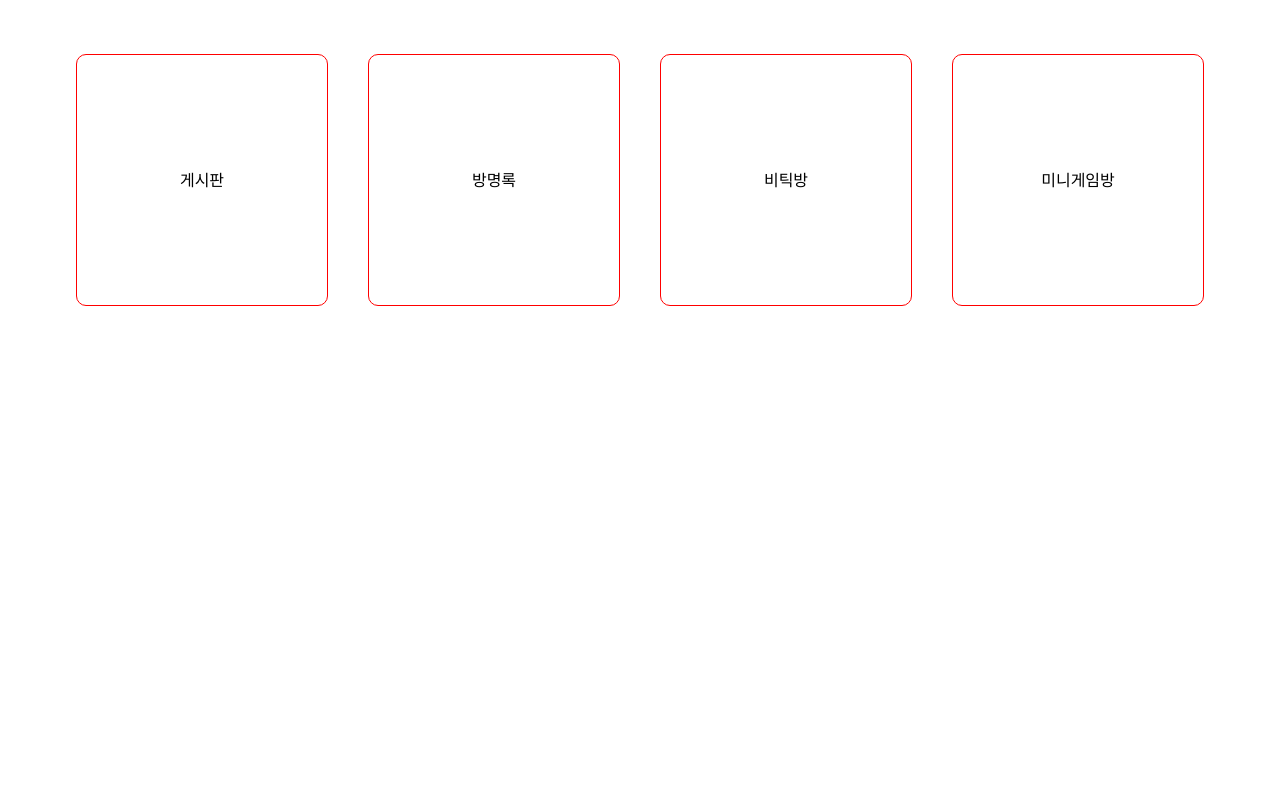
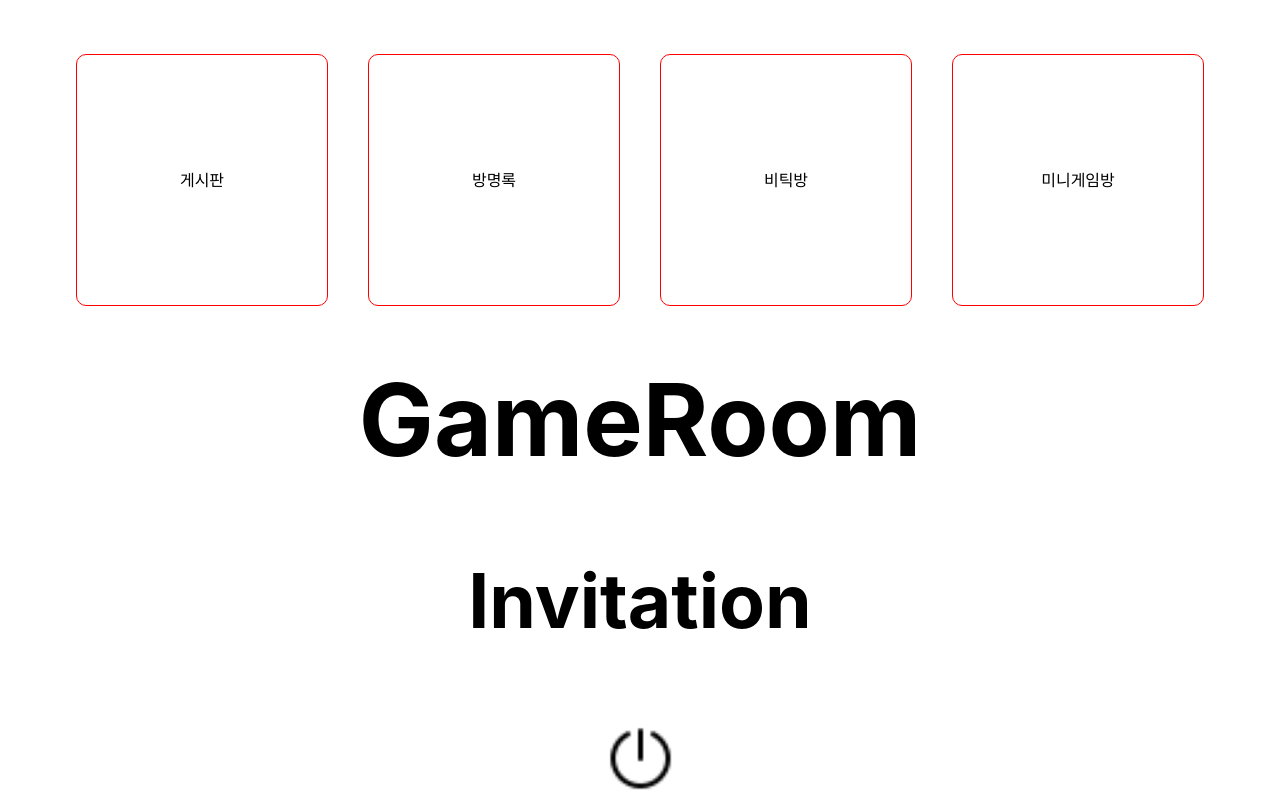
Before and after one commit to dngus1683/GameRoom, a React (Create React App) app in the folder project1_GameRoom/Project/Home/장우현/react/gameroom-react/: page / in a window 1280 px wide. Shown: the part 232-1032 px from the top of the page. Before the commit the page ends 800 px from the top, so only its background shows below. Built offline with nearby package versions, Linux system fonts and the light colour scheme.

Commit message:
8주차 home화면 수정2(gate화면코드 임시추가)

```diff
--- a/project1_GameRoom/Project/Home/장우현/react/gameroom-react/package.json
+++ b/project1_GameRoom/Project/Home/장우현/react/gameroom-react/package.json
@@ -8,6 +8,7 @@
     "@testing-library/user-event": "^13.5.0",
     "react": "^18.1.0",
     "react-dom": "^18.1.0",
+    "react-router-dom": "^6.3.0",
     "react-scripts": "5.0.1",
     "web-vitals": "^2.1.4"
   },
--- a/project1_GameRoom/Project/Home/장우현/react/gameroom-react/src/App.css
+++ b/project1_GameRoom/Project/Home/장우현/react/gameroom-react/src/App.css
@@ -37,3 +37,25 @@ h1 {
   margin: 20px;
   position: relative;
 }
+
+#gate_h1 {
+  font-size: 100px;
+  text-align: center;
+  margin: 75px;
+  position: relative;
+  top: 50px;
+}
+
+#gate_h2 {
+  font-size: 75px;
+  text-align: center;
+  margin: 75px;
+  position: relative;
+  top: 50px;
+}
+
+#gate_div {
+  text-align: center;
+  position: relative;
+  top: 50px;
+}
--- a/project1_GameRoom/Project/Home/장우현/react/gameroom-react/src/App.js
+++ b/project1_GameRoom/Project/Home/장우현/react/gameroom-react/src/App.js
@@ -1,6 +1,17 @@
 import './App.css';
 import React, {useState, useEffect} from 'react'
 
+function Gate(){
+  return(
+    <div>
+      <h1 id='gate_h1'> GameRoom </h1>
+      <h2 id='gate_h2'> Invitation </h2>
+      <div id='gate_div'>
+        <a href="Home.html"><img src={require("./Img/icon_On.png")} width="75"/></a>
+      </div>
+    </div>
+  );
+}
 
 function LoginRow(){
   return(
@@ -18,7 +29,7 @@ function LoginRow(){
 function Head(){
   return(
     <div>
-      <h1 className="Home_head">GameRoom</h1>
+      <h1 className="Home_head"><a href="Gate.html">GameRoom</a></h1>
     </div>
   );
 }
@@ -50,7 +61,6 @@ function App() {
     setMenu(json);
   })
   }
-
   // useEffect를 사용하지 않고 바로 fetch를 한다면, useState로 인해 rendering이 무한으로 실행된다.
   // 때문에 앱이 실행될 때, 최초로 한번만 fetch하도록 useEffect를 사용한다.
   useEffect(() => {
@@ -62,6 +72,7 @@ function App() {
       <LoginRow/>
       <Head/>
       <MenuRow list={menu}/>
+      <Gate/>
     </div>
   );
 }
```
Also changed, not shown: 1 other file (tests, documents, lock files or other folders).
